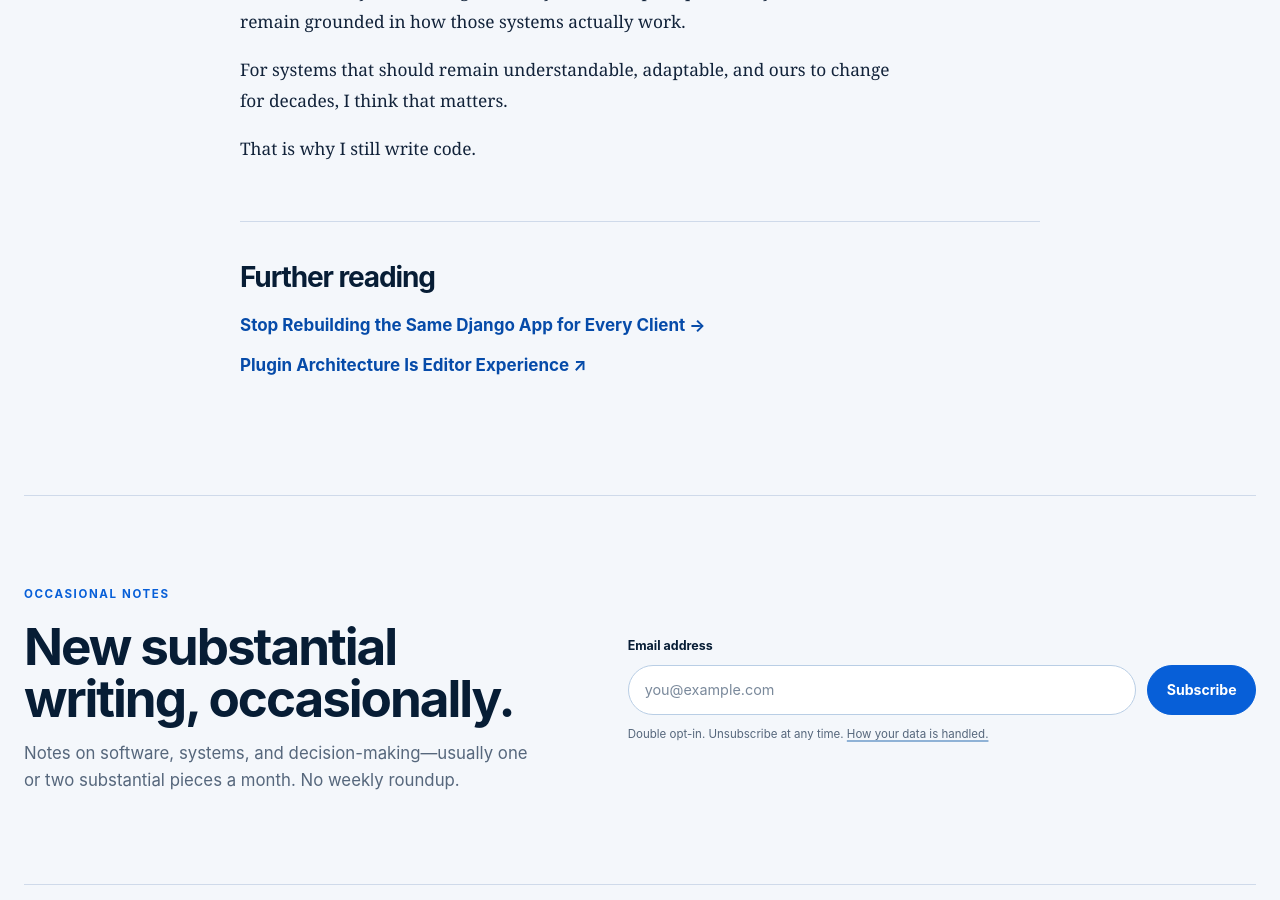
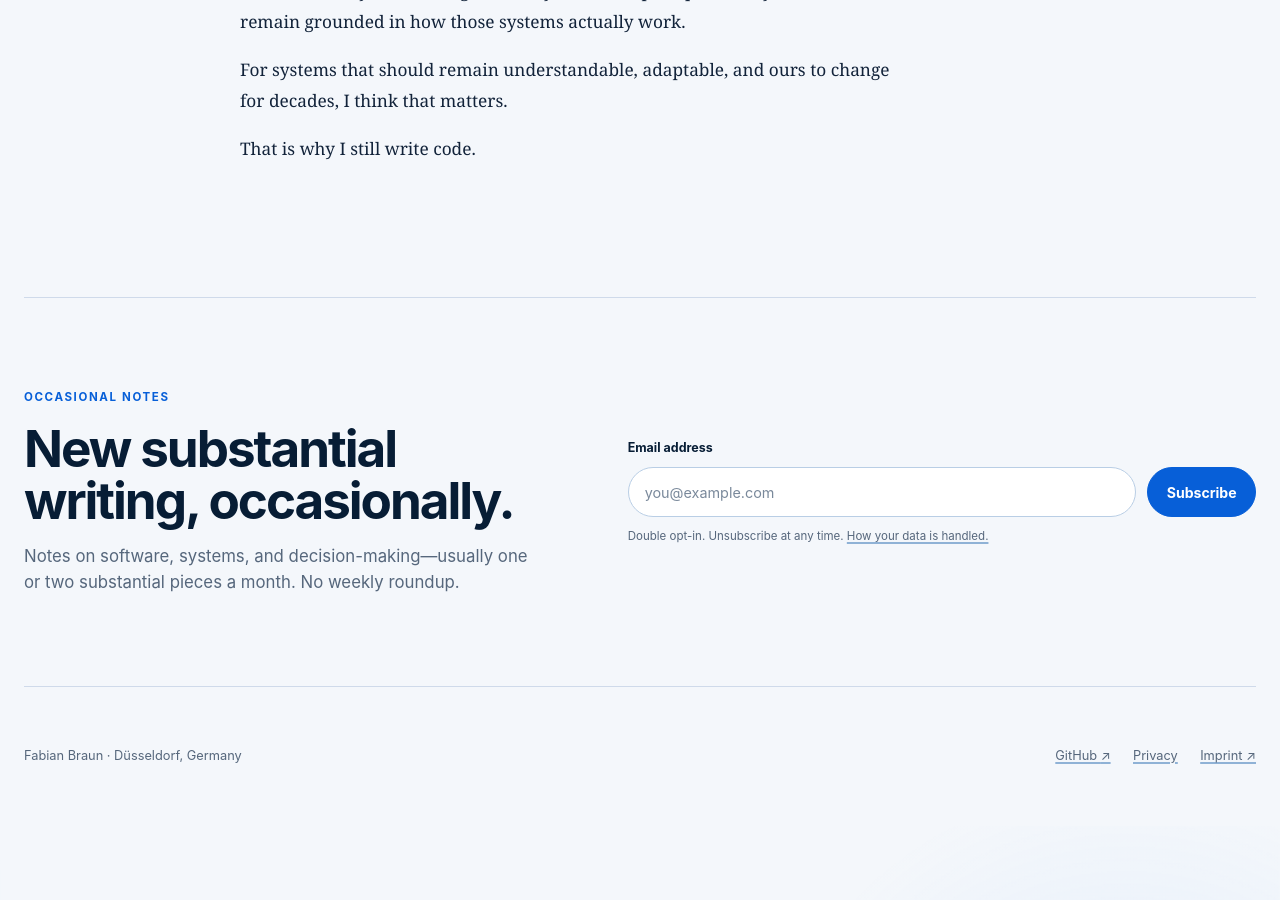
Before and after one commit to fsbraun/fsbraun.github.io, a Jekyll site: the page built from _posts/2025-03-25-why-i-still-write-code.md, in a window 1280 px wide and 900 px high, scrolled down 7577 px. Built offline with Jekyll 4.4.1, drawn with Linux system fonts in a browser that asks for light colours; after the commit the page ends 8403 px from its top, so only the background shows below that.

Commit message:
fix: Reduce references

```diff
--- a/_posts/2025-03-25-why-i-still-write-code.md
+++ b/_posts/2025-03-25-why-i-still-write-code.md
@@ -4,9 +4,6 @@ title: Why I Still Write Code
 description: Why writing code still matters to me when building automation and systems meant to last.
 reading_time: 10
 category: software-reuse
-related_reads:
-  - stop-rebuilding-apps
-  - plugin-architecture-is-editor-experience
 ---
 I have been writing software for a long time, and my role has changed considerably along the way. I spend more time today thinking about architecture, product direction, automation, and the long-term consequences of technical decisions than about implementing individual features.
 
```
Also changed, not shown: _posts/2026-09-09-stop-rebuilding-apps.md (+0 -1 lines).
